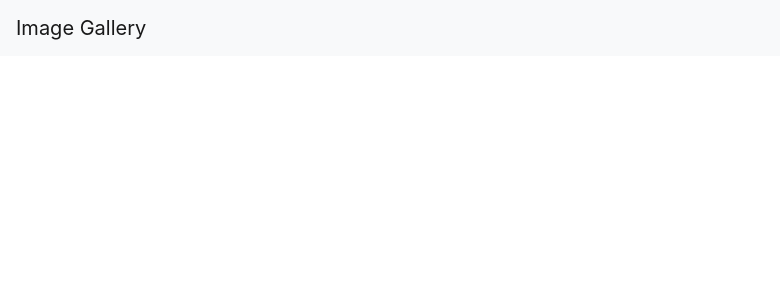
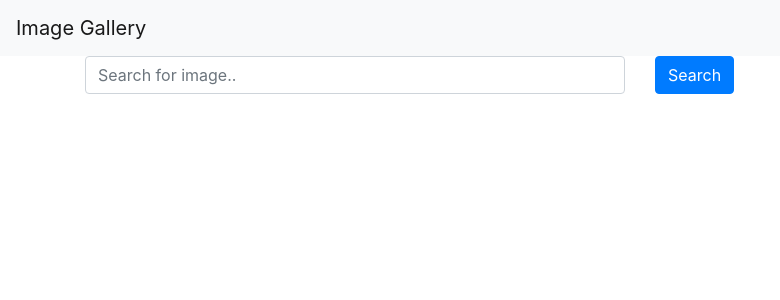
Before and after one commit to violentr/fullstack_projects, a React (Create React App) app in the folder image_gallery/frontend/: page / in a window 1280 px wide. Shown: the top 300 px of the page, without its empty margins (0-780 px from the left). Built offline with nearby package versions, Linux system fonts and the light colour scheme.

Commit message:
Add Search component

```diff
--- a/image_gallery/frontend/src/App.js
+++ b/image_gallery/frontend/src/App.js
@@ -1,11 +1,13 @@
 import 'bootstrap/dist/css/bootstrap.min.css';
 import Header from './components/Header';
+import Search from './components/Search';
 
 
 function App() {
   return (
     <div className="App">
      <Header title="Image Gallery"/>
+     <Search />
     </div>
   );
 }
--- /dev/null
+++ b/image_gallery/frontend/src/components/Search.js
@@ -0,0 +1,27 @@
+import React from 'react';
+import { Container, Row, Col, Form, Button } from 'react-bootstrap';
+
+const Search = () => {
+  return (
+    <Container>
+      <Row>
+        <Col>
+          <Form>
+            <Row>
+              <Col>
+                <Form.Control placeholder="Search for image.." />
+              </Col>
+              <Col>
+                <Button variant="primary" type="submit">
+                  Search
+                </Button>
+              </Col>
+            </Row>
+          </Form>
+        </Col>
+      </Row>
+    </Container>
+  );
+}
+
+export default Search;
```
